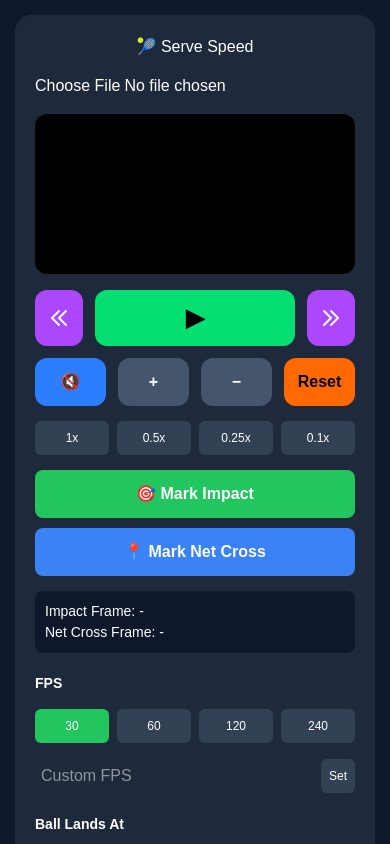
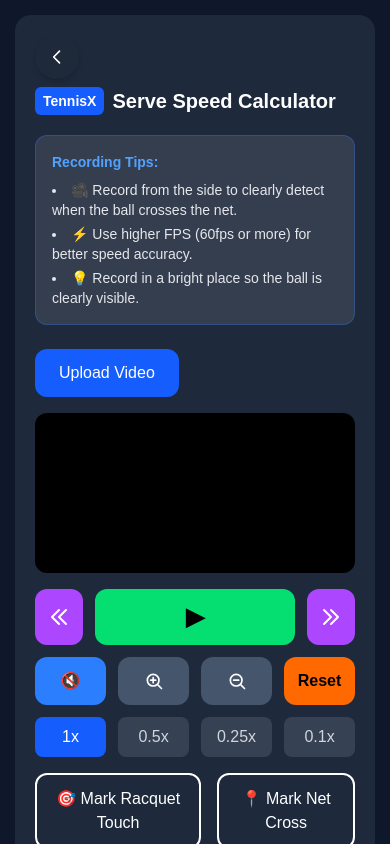
Before and after one commit to alagesh001/fitoxtrack, a React (Vite) app: page /speedd-ai in a window 390 px wide. Shown: the top 844 px of the page. Built offline with nearby package versions, Linux system fonts and the light colour scheme.

Commit message:
speed det

```diff
--- a/src/analyzers/LateralRise.jsx
+++ b/src/analyzers/LateralRise.jsx
@@ -86,6 +86,12 @@ const clientIndexRef = useRef(0);
 
 //   console.log("Access Allowed");
 // }, []);
+useEffect(() => {
+  window.scrollTo({
+    top: 0,
+    behavior: "smooth", // remove this if you want instant scroll
+  });
+}, []);
 const poseAccuracyPresets = {
   low: {
     modelComplexity: 0,
--- a/src/analyzers/SpeedDet.jsx
+++ b/src/analyzers/SpeedDet.jsx
@@ -1,14 +1,17 @@
 import React, { useRef, useState,useEffect } from "react";
+import { useNavigate } from "react-router-dom";
+
+import { Navigate } from "react-router-dom";
 
 export default function ServeSpeedTool() {
+  const fileInputRef = useRef(null);
   const videoRef = useRef(null);
-
   const [fps, setFps] = useState(30);
   const [customFps, setCustomFps] = useState("");
 
   const [serveFrom, setServeFrom] = useState("center");
   const [landAt, setLandAt] = useState("center");
-
+const [selectedRate, setSelectedRate] = useState(1);
   const [manualDistance, setManualDistance] = useState("");
   const [impactFrame, setImpactFrame] = useState(null);
   const [crossFrame, setCrossFrame] = useState(null);
@@ -17,7 +20,27 @@ const [isPlaying, setIsPlaying] = useState(false);
 const [isMuted, setIsMuted] = useState(true);
 const [zoom, setZoom] = useState(1);
 const [position, setPosition] = useState({ x: 0, y: 0 });
+    const navigate = useNavigate();
+useEffect(() => {
+  window.scrollTo({
+    top: 0,
+    behavior: "smooth", // remove this if you want instant scroll
+  });
+}, []);
+useEffect(() => {
+  const video = videoRef.current;
+  if (!video) return;
 
+  const handleEnded = () => {
+    setIsPlaying(false);
+  };
+
+  video.addEventListener("ended", handleEnded);
+
+  return () => {
+    video.removeEventListener("ended", handleEnded);
+  };
+}, []);
 const lastTouchDistance = useRef(null);
 const lastTouchPosition = useRef(null);
 useEffect(() => {
@@ -167,10 +190,62 @@ const calculateDistance = () => {
   return (
     <div style={styles.container}>
       <div style={styles.card}>
-        <h2 style={styles.title}>🎾 Serve Speed</h2>
+  {/* Back Button */}
+  <button
+     onClick={() => {
+    if (window.history.length > 1) {
+      navigate(-1);   // Go back
+    } else {
+      navigate("/ai-hub");  // Fallback
+    }
+  }}
+    className="p-3 rounded-full
+               bg-gray-800 hover:bg-gray-700
+               text-white shadow-md hover:shadow-lg
+               transition duration-300 hover:scale-105"
+  >
+    <svg
+      xmlns="http://www.w3.org/2000/svg"
+      className="w-5 h-5"
+      fill="none"
+      viewBox="0 0 24 24"
+      stroke="currentColor"
+      strokeWidth={2}
+    >
+      <path strokeLinecap="round" strokeLinejoin="round" d="M15 19l-7-7 7-7" />
+    </svg>
+  </button>
+  <h2 className="flex items-center mb-5 mt-2 gap-2 text-xl sm:text-2xl font-bold text-white">
+    <span className="bg-blue-600 text-white text-sm px-2 py-1 rounded-md">TennisX </span>
+    Serve Speed Calculator
+  </h2>
+  <div className="bg-white/10 border border-blue-500/30 rounded-xl p-4 text-sm text-gray-200 mb-6">
+  <p className="font-semibold text-blue-400 mb-2">Recording Tips:</p>
+  <ul className="space-y-1 list-disc list-inside">
+    <li>🎥 Record from the side to clearly detect when the ball crosses the net.</li>
+    <li>⚡ Use higher FPS (60fps or more) for better speed accuracy.</li>
+    <li>💡 Record in a bright place so the ball is clearly visible.</li>
+  </ul>
+</div>
+ <div>
+      {/* Hidden file input */}
+      <input
+        type="file"
+        accept="video/*"
+        ref={fileInputRef}
+        onChange={handleUpload}
+        className="hidden"
+      />
 
-        <input type="file" accept="video/*" onChange={handleUpload} />
+      {/* Upload Button */}
+      <button
+        onClick={() => fileInputRef.current.click()}
+        className="px-6 py-3 bg-blue-600 text-white rounded-xl"
+      >
+        Upload Video
+      </button>
 
+    </div>
 <div className="relative overflow-hidden rounded-xl mt-4 bg-black">
   <div
     className="transition-transform duration-150"
@@ -218,7 +293,7 @@ const calculateDistance = () => {
     className="flex-1 p-3 bg-green-400 rounded-xl text-black font-bold hover:bg-green-500 active:bg-green-600 transition-colors text-2xl"
     aria-label={isPlaying ? "Pause" : "Play"}
   >
-    {isPlaying ? "⏸" : "▶"}
+    {isPlaying ? "| |" : "▶"}
   </button>
 
   {/* Forward Button */}
@@ -249,23 +324,58 @@ const calculateDistance = () => {
       {isMuted ? "🔇" : "🔊"}
     </button>
 
+    {/* Zoom In */}
 <button
   onClick={zoomIn}
-      className="flex-1 py-3 bg-slate-600 rounded-xl text-white font-bold"
+  className="flex items-center justify-center gap-2 flex-1 py-3 bg-slate-600 rounded-xl text-white font-semibold hover:bg-slate-700 active:bg-slate-800 transition-colors"
+  aria-label="Zoom In"
 >
-      +
+  {/* Magnifier + */}
+  <svg
+    xmlns="http://www.w3.org/2000/svg"
+    className="h-5 w-5"
+    fill="none"
+    viewBox="0 0 24 24"
+    stroke="currentColor"
+    strokeWidth={2}
+  >
+    <circle cx="11" cy="11" r="7" strokeLinecap="round" strokeLinejoin="round" />
+    <line x1="11" y1="8" x2="11" y2="14" strokeLinecap="round" />
+    <line x1="8" y1="11" x2="14" y2="11" strokeLinecap="round" />
+    <line x1="16.65" y1="16.65" x2="21" y2="21" strokeLinecap="round" />
+  </svg>
+
 </button>
 
+{/* Zoom Out */}
 <button
   onClick={zoomOut}
-      className="flex-1 py-3 bg-slate-600 rounded-xl text-white font-bold"
+  className="flex items-center justify-center gap-2 flex-1 py-3 bg-slate-600 rounded-xl text-white font-semibold hover:bg-slate-700 active:bg-slate-800 transition-colors"
+  aria-label="Zoom Out"
 >
-      −
+  {/* Magnifier - */}
+  <svg
+    xmlns="http://www.w3.org/2000/svg"
+    className="h-5 w-5"
+    fill="none"
+    viewBox="0 0 24 24"
+    stroke="currentColor"
+    strokeWidth={2}
+  >
+    <circle cx="11" cy="11" r="7" strokeLinecap="round" strokeLinejoin="round" />
+    <line x1="8" y1="11" x2="14" y2="11" strokeLinecap="round" />
+    <line x1="16.65" y1="16.65" x2="21" y2="21" strokeLinecap="round" />
+  </svg>
+
 </button>
 
  <button
   onClick={resetZoom}
-      className="flex-1 py-3 bg-orange-500 rounded-xl text-black font-semibold"
+  className="flex-1 py-3 rounded-xl font-semibold
+  bg-orange-500 text-black
+  transition-all duration-200
+  hover:bg-orange-400 hover:shadow-lg hover:shadow-orange-500/40
+  active:scale-95 active:bg-orange-600"
 >
   Reset
 </button>
@@ -273,12 +383,20 @@ const calculateDistance = () => {
 
 </div>
         {/* Slow Motion */}
-        <div style={styles.grid4}>
+     <div className="flex gap-3 mt-3">
   {[1, 0.5, 0.25, 0.1].map((rate) => (
     <button
       key={rate}
-              onClick={() => (videoRef.current.playbackRate = rate)}
-              style={styles.smallBtn}
+      onClick={() => {
+        videoRef.current.playbackRate = rate;
+        setSelectedRate(rate);
+      }}
+      className={`flex-1 py-2 rounded-lg
+        ${
+          selectedRate === rate
+            ? "bg-blue-600 text-white"
+            : "bg-gray-700 text-gray-300"
+        }`}
     >
       {rate}x
     </button>
@@ -286,13 +404,35 @@ const calculateDistance = () => {
 </div>
 
         {/* Mark Buttons */}
-        <button onClick={markImpact} style={styles.primaryBtn}>
-          🎯 Mark Impact
+<div className="flex gap-4 mt-4">
+  <button
+    onClick={markImpact}
+    className={`flex items-center justify-center gap-2 p-3 rounded-xl
+    transition-all duration-200 active:scale-95
+    ${
+      impactFrame !== null
+        ? "bg-blue-600 text-white ring-2 ring-blue-400 animate-pulse-once"
+        : "border-2 border-white-600 text-white-600 bg-transparent hover:bg-blue-50 active:bg-blue-100"
+    }`}
+  >
+    🎯 Mark Racquet Touch
+    {impactFrame !== null && <span className="text-white font-bold">✓</span>}
   </button>
 
-        <button onClick={markNetCross} style={styles.secondaryBtn}>
+  <button
+    onClick={markNetCross}
+    className={`flex items-center justify-center gap-2 p-3 rounded-xl
+    transition-all duration-200 active:scale-95
+    ${
+      crossFrame !== null
+        ? "bg-purple-600 text-white ring-2 ring-purple-400 animate-pulse-once"
+        : "border-2 border-white-600 text-white-600 bg-transparent hover:bg-purple-50 active:bg-purple-100"
+    }`}
+  >
     📍 Mark Net Cross
+    {crossFrame !== null && <span className="text-white font-bold">✓</span>}
   </button>
+</div>
 
         <div style={styles.infoBox}>
           <p>Impact Frame: {impactFrame ?? "-"}</p>
--- a/src/index.css
+++ b/src/index.css
@@ -58,4 +58,13 @@
   .animate-tennis {
     animation: tennisBounce 0.8s ease-in-out infinite;
   }
+  @keyframes pulseOnce {
+  0% { box-shadow: 0 0 0 0 rgba(59,130,246,0.7); }
+  70% { box-shadow: 0 0 0 10px rgba(59,130,246,0); }
+  100% { box-shadow: 0 0 0 0 rgba(59,130,246,0); }
 }
+
+.animate-pulse-once {
+  animation: pulseOnce 0.6s ease-out;
+}
+}
```
Lines whose indentation alone changed are shown as unchanged.
